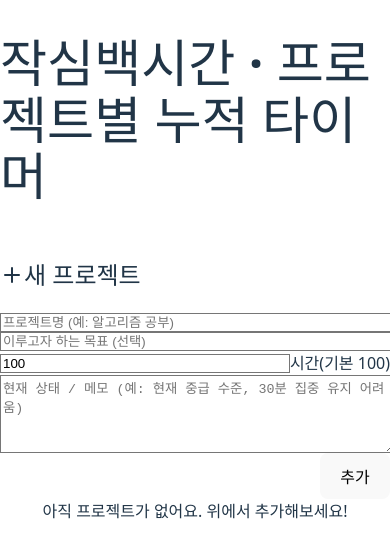
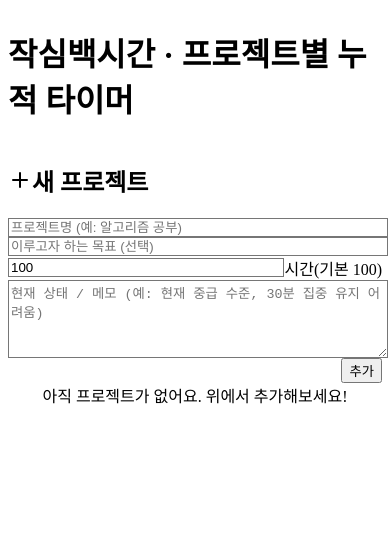
Before and after one commit to jimin020420/jaksim100h, a React (Vite) app: page / in a window 390 px wide. Shown: the top 558 px of the page. Built offline with nearby package versions, Linux system fonts and the light colour scheme.

Commit message:
fix: 모바일에서 Vite 기본 CSS 제거 및 viewport-fit 적용

```diff
--- a/index.html
+++ b/index.html
@@ -3,7 +3,7 @@
   <head>
     <meta charset="UTF-8" />
     <link rel="icon" type="image/svg+xml" href="/vite.svg" />
-    <meta name="viewport" content="width=device-width, initial-scale=1.0" />
+    <meta name="viewport" content="width=device-width, initial-scale=1, viewport-fit=cover">
     <title>jaksim100h</title>
     <link rel="manifest" href="/manifest.webmanifest" />
     <meta name="theme-color" content="#4f46e5" />
--- a/src/index.css
+++ b/src/index.css
@@ -2,71 +2,14 @@
 @tailwind components;
 @tailwind utilities;
 
-:root {
-  font-family: system-ui, Avenir, Helvetica, Arial, sans-serif;
-  line-height: 1.5;
-  font-weight: 400;
-
-  color-scheme: light dark;
-  color: rgba(255, 255, 255, 0.87);
-  background-color: #242424;
-
-  font-synthesis: none;
-  text-rendering: optimizeLegibility;
-  -webkit-font-smoothing: antialiased;
-  -moz-osx-font-smoothing: grayscale;
+/* iOS notch / 홈바 안전영역 */
+body {
+  padding-top: env(safe-area-inset-top);
+  padding-bottom: env(safe-area-inset-bottom);
 }
 
-a {
-  font-weight: 500;
-  color: #646cff;
-  text-decoration: inherit;
+/* 선택: 글자 기본 두께/가독성 */
+html, body {
+  -webkit-font-smoothing: antialiased;
+  text-rendering: optimizeLegibility;
 }
-a:hover {
-  color: #535bf2;
-}
-
-body {
-  margin: 0;
-  display: flex;
-  place-items: center;
-  min-width: 320px;
-  min-height: 100vh;
-}
-
-h1 {
-  font-size: 3.2em;
-  line-height: 1.1;
-}
-
-button {
-  border-radius: 8px;
-  border: 1px solid transparent;
-  padding: 0.6em 1.2em;
-  font-size: 1em;
-  font-weight: 500;
-  font-family: inherit;
-  background-color: #1a1a1a;
-  cursor: pointer;
-  transition: border-color 0.25s;
-}
-button:hover {
-  border-color: #646cff;
-}
-button:focus,
-button:focus-visible {
-  outline: 4px auto -webkit-focus-ring-color;
-}
-
-@media (prefers-color-scheme: light) {
-  :root {
-    color: #213547;
-    background-color: #ffffff;
-  }
-  a:hover {
-    color: #747bff;
-  }
-  button {
-    background-color: #f9f9f9;
-  }
-}
```
